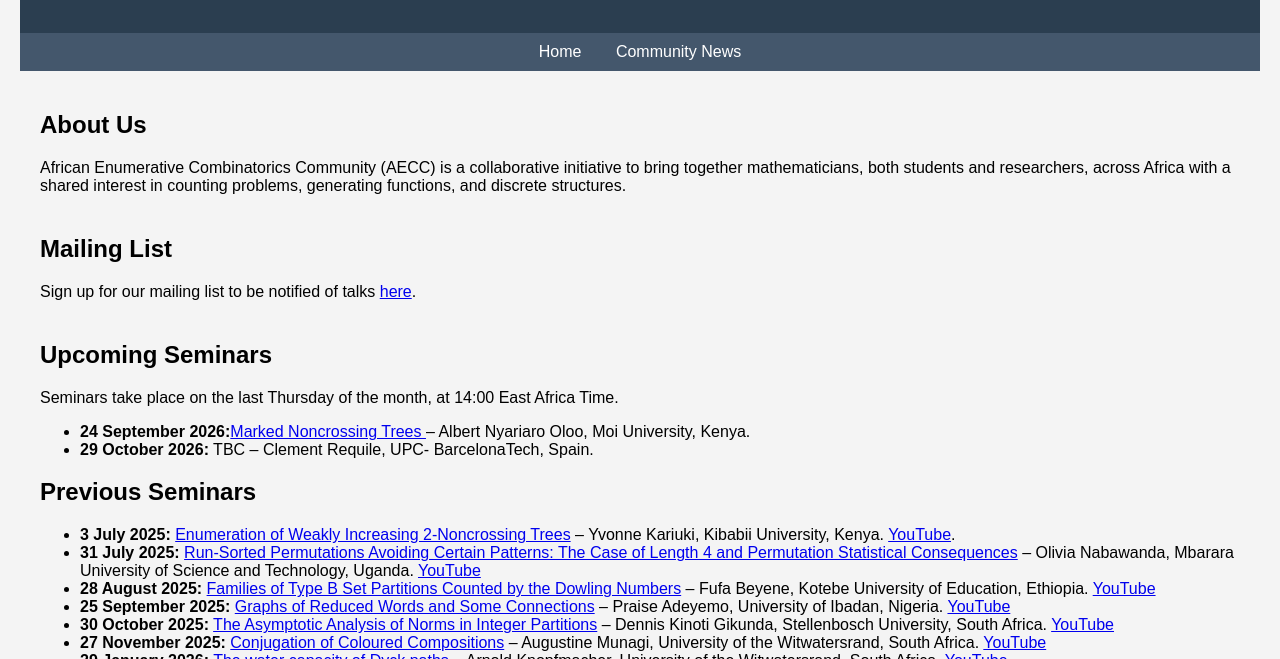
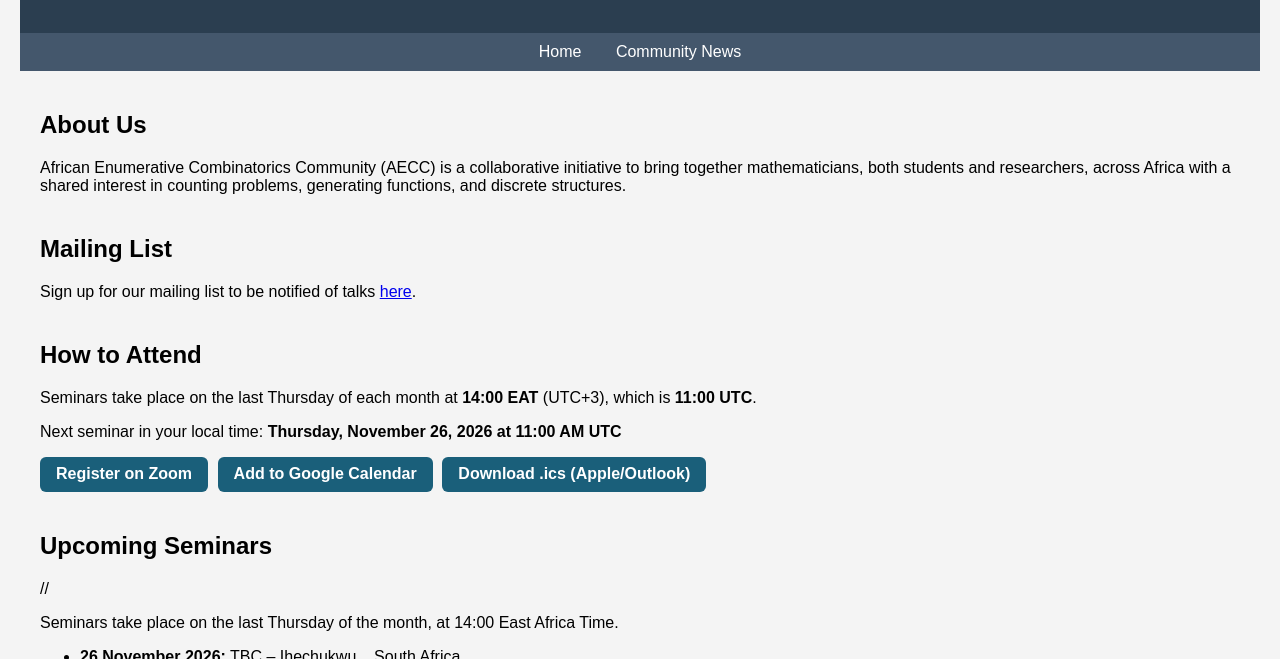
Before and after one commit to african-enumerative-combinatorics/african-enumerative-combinatorics.github.io, a plain HTML site: page index.html in a window 1280 px wide. Shown: the part 141-800 px from the top of the page. Drawn offline with Linux system fonts and the light colour scheme.

Commit message:
Update index.html

```diff
--- a/index.html
+++ b/index.html
@@ -128,32 +128,81 @@
     <p>Sign up for our mailing list to be notified of talks <a href="https://forms.gle/CGtWjyBt4ErkQeTB7">here</a>.</p>
   </section>
 
+<section id="attend">
+  <h2>How to Attend</h2>
+  <p>
+    Seminars take place on the last Thursday of each month at
+    <strong>14:00 EAT</strong> (UTC+3), which is <strong>11:00 UTC</strong>.
+  </p>
+  <p id="next-seminar"></p>
+  <p class="attend-buttons">
+    <a class="attend-btn" href="ZOOM_REGISTRATION_LINK" target="_blank" rel="noopener">Register on Zoom</a>
+    <a class="attend-btn" target="_blank" rel="noopener"
+       href="https://calendar.google.com/calendar/render?action=TEMPLATE&text=AECC%20Monthly%20Seminar&dates=20261126T110000Z%2F20261126T120000Z&details=African%20Enumerative%20Combinatorics%20Community%20monthly%20seminar.%20Details%3A%20https%3A%2F%2Fafrican-enumerative-combinatorics.github.io%2F&location=Zoom&recur=RRULE%3AFREQ%3DMONTHLY%3BBYDAY%3D-1TH">Add to Google Calendar</a>
+    <a class="attend-btn" href="aecc-seminars.ics" download>Download .ics (Apple/Outlook)</a>
+  </p>
+</section>
+
+<style>
+  .attend-buttons { display: flex; flex-wrap: wrap; gap: 0.6rem; }
+  .attend-btn {
+    display: inline-block; padding: 0.55rem 1rem; border-radius: 6px;
+    background: #1a5f7a; color: #fff; text-decoration: none; font-weight: 600;
+  }
+  .attend-btn:hover { background: #134659; }
+</style>
+
+<script>
+  // Shows the next "last Thursday, 11:00 UTC" seminar in the visitor's local time
+  function lastThursdayUTC(year, month) {
+    const d = new Date(Date.UTC(year, month + 1, 0)); // last day of the month
+    d.setUTCDate(d.getUTCDate() - ((d.getUTCDay() - 4 + 7) % 7));
+    d.setUTCHours(11, 0, 0, 0);
+    return d;
+  }
+  (function () {
+    const now = new Date();
+    let d = lastThursdayUTC(now.getUTCFullYear(), now.getUTCMonth());
+    if (d.getTime() + 2 * 3600 * 1000 < now.getTime()) {
+      d = lastThursdayUTC(now.getUTCFullYear(), now.getUTCMonth() + 1);
+    }
+    const local = d.toLocaleString(undefined, {
+      weekday: "long", day: "numeric", month: "long", year: "numeric",
+      hour: "2-digit", minute: "2-digit", timeZoneName: "short"
+    });
+    document.getElementById("next-seminar").innerHTML =
+      "Next seminar in your local time: <strong>" + local + "</strong>";
+  })();
+</script>
+
+
   <section id="seminars">
     <h2>Upcoming Seminars</h2>
-    <p>Seminars take place on the last Thursday of the month, at 14:00 East Africa Time.</p>
+    //<p>Seminars take place on the last Thursday of the month, at 14:00 East Africa Time.</p>
     <ul>
-      <li><strong>24 September 2026:</strong><a href="Albert.html">Marked Noncrossing Trees </a> – Albert Nyariaro Oloo, Moi University, Kenya.</li>
-      <li><strong>29 October 2026:</strong> TBC </a> – Clement Requile, UPC- BarcelonaTech, Spain.</li>
+      <li><strong>26 November 2026:</strong> TBC </a> – Ihechukwu, , South Africa.</li>
+      <li><strong>25 February 2027:</strong> TBC </a> – Clement Requile, UPC- BarcelonaTech, Spain.</li>
 
     </ul>
 
     <h2>Previous Seminars</h2>
     <ul>
-      <li><strong>3 July 2025:</strong> <a href="yvonne.html">Enumeration of Weakly Increasing 2-Noncrossing Trees</a> – Yvonne Kariuki, Kibabii University, Kenya. <a href="https://www.youtube.com/watch?v=sY6-Jvy4Y7c">YouTube</a>.</li>
-      <li><strong>31 July 2025:</strong> <a href="olivia.html">Run-Sorted Permutations Avoiding Certain Patterns: The Case of Length 4 and Permutation Statistical Consequences</a> – Olivia Nabawanda, Mbarara University of Science and Technology, Uganda. <a href="https://youtu.be/BTqFquc9W2A">YouTube</a></li>
-      <li><strong>28 August 2025:</strong> <a href="fufa.html">Families of Type B Set Partitions Counted by the Dowling Numbers</a> – Fufa Beyene, Kotebe University of Education, Ethiopia. <a href="https://www.youtube.com/watch?v=aFChWOHjj0M">YouTube</a></li>
-      <li><strong>25 September 2025:</strong> <a href="praise.html">Graphs of Reduced Words and Some Connections</a> – Praise Adeyemo, University of Ibadan, Nigeria. <a href="https://youtu.be/0zWRK9wfrNU">YouTube</a></li>
-      <li><strong>30 October 2025:</strong> <a href="dennis.html">The Asymptotic Analysis of Norms in Integer Partitions</a> – Dennis Kinoti Gikunda, Stellenbosch University, South Africa. <a href="https://www.youtube.com/watch?v=9gqcLuz2EUk">YouTube</a></li>
-      <li><strong>27 November 2025:</strong> <a href="augustine.html">Conjugation of Coloured Compositions</a> – Augustine Munagi, University of the Witwatersrand, South Africa. <a href="https://www.youtube.com/watch?v=iEnSyEr3sCY">YouTube</a></li>
-      <li><strong>29 January 2026:</strong> <a href="arnold.html">The water capacity of Dyck paths</a> – Arnold Knopfmacher, University of the Witwatersrand, South Africa. <a href="https://www.youtube.com/watch?v=6PmEtvg9G8k">YouTube</a></li>
-      <li><strong>26 February 2026:</strong> <a href="isaac.html">Generalized plane trees</a> – Isaac Owino Okoth, Maseno University, Kenya. <a href="https://www.youtube.com/watch?v=kRQbB5ObNkI&t=1162s">YouTube</a></li>
-      <li><strong>26 March 2026:</strong> <a href="naina.html">A probabilistic framework for the study of  parameters of random trees</a> – Dimbinaina Ralaivaosaona, Stellenbosch University, South Africa.<a href="https://www.youtube.com/watch?v=d9JB5G2kJAE">YouTube</a></li>
-      <li><strong>30 April 2026:</strong> <a href="stephan.html">Monomial identities in the Weyl algebra</a> – Stephan Wagner, Graz University of Technology, Austria. <a href="https://www.youtube.com/watch?v=fvmkCATmJx0&t=50s">YouTube</a></li>
-      <li><strong>28 May 2026:</strong> <a href="Hans.html">Pattern avoidance in alternating sign rectangles</a> – Hans Hoengesberg, University of Vienna, Austria. <a href="https://www.youtube.com/watch?v=tgpMigSz6tU">YouTube</a></li>
+      <li><strong>24 September 2026:</strong><a href="Albert.html">Marked Noncrossing Trees </a> – Albert Nyariaro Oloo, Moi University, Kenya.<a href="https://www.youtube.com/watch?v=BtAmvZCdEKg&t=52s">YouTube</a></li>
+      <li><strong>27 August 2026:</strong> <a href="ilse.html">The Art of Bijections: Alternating Sign Matrices and Littlewood Identities </a> – Ilse Fischer, University of Vienna, Austria.<a href="https://www.youtube.com/watch?v=H8asrWngj3o">YouTube</a></li>
+      <li><strong>30 July 2026:</strong>  <a href="fidel.html">On a variant of k-plane trees</a> – Fidel Ochieng, Moi University, Kenya. <a href="https://www.youtube.com/watch?v=s7n94PZa9qY">YouTube</a></li>
       <li><strong>25 June 2026:</strong> <a href="jan.html">Weight distribution bounds to relate minimum distance,
 list decoding, and symmetric channel performance</a> – Jan Hazla, Research Chair, AIMS Rwanda, Kigali.<a href="https://www.youtube.com/watch?v=vJbQpjfC_U4">YouTube</a></li>
-      <li><strong>30 July 2026:</strong>  <a href="fidel.html">On a variant of k-plane trees</a> – Fidel Ochieng, Moi University, Kenya. <a href="https://www.youtube.com/watch?v=s7n94PZa9qY">YouTube</a></li>
-      <li><strong>27 August 2026:</strong> <a href="ilse.html">The Art of Bijections: Alternating Sign Matrices and Littlewood Identities </a> – Ilse Fischer, University of Vienna, Austria.<a href="https://www.youtube.com/watch?v=H8asrWngj3o">YouTube</a></li>
+      <li><strong>28 May 2026:</strong> <a href="Hans.html">Pattern avoidance in alternating sign rectangles</a> – Hans Hoengesberg, University of Vienna, Austria. <a href="https://www.youtube.com/watch?v=tgpMigSz6tU">YouTube</a></li>
+      <li><strong>30 April 2026:</strong> <a href="stephan.html">Monomial identities in the Weyl algebra</a> – Stephan Wagner, Graz University of Technology, Austria. <a href="https://www.youtube.com/watch?v=fvmkCATmJx0&t=50s">YouTube</a></li>
+      <li><strong>26 March 2026:</strong> <a href="naina.html">A probabilistic framework for the study of  parameters of random trees</a> – Dimbinaina Ralaivaosaona, Stellenbosch University, South Africa.<a href="https://www.youtube.com/watch?v=d9JB5G2kJAE">YouTube</a></li>
+      <li><strong>26 February 2026:</strong> <a href="isaac.html">Generalized plane trees</a> – Isaac Owino Okoth, Maseno University, Kenya. <a href="https://www.youtube.com/watch?v=kRQbB5ObNkI&t=1162s">YouTube</a></li>
+      <li><strong>29 January 2026:</strong> <a href="arnold.html">The water capacity of Dyck paths</a> – Arnold Knopfmacher, University of the Witwatersrand, South Africa. <a href="https://www.youtube.com/watch?v=6PmEtvg9G8k">YouTube</a></li>
+      <li><strong>27 November 2025:</strong> <a href="augustine.html">Conjugation of Coloured Compositions</a> – Augustine Munagi, University of the Witwatersrand, South Africa. <a href="https://www.youtube.com/watch?v=iEnSyEr3sCY">YouTube</a></li>
+      <li><strong>30 October 2025:</strong> <a href="dennis.html">The Asymptotic Analysis of Norms in Integer Partitions</a> – Dennis Kinoti Gikunda, Stellenbosch University, South Africa. <a href="https://www.youtube.com/watch?v=9gqcLuz2EUk">YouTube</a></li>
+      <li><strong>25 September 2025:</strong> <a href="praise.html">Graphs of Reduced Words and Some Connections</a> – Praise Adeyemo, University of Ibadan, Nigeria. <a href="https://youtu.be/0zWRK9wfrNU">YouTube</a></li>
+      <li><strong>28 August 2025:</strong> <a href="fufa.html">Families of Type B Set Partitions Counted by the Dowling Numbers</a> – Fufa Beyene, Kotebe University of Education, Ethiopia. <a href="https://www.youtube.com/watch?v=aFChWOHjj0M">YouTube</a></li>
+      <li><strong>31 July 2025:</strong> <a href="olivia.html">Run-Sorted Permutations Avoiding Certain Patterns: The Case of Length 4 and Permutation Statistical Consequences</a> – Olivia Nabawanda, Mbarara University of Science and Technology, Uganda. <a href="https://youtu.be/BTqFquc9W2A">YouTube</a></li>
+      <li><strong>3 July 2025:</strong> <a href="yvonne.html">Enumeration of Weakly Increasing 2-Noncrossing Trees</a> – Yvonne Kariuki, Kibabii University, Kenya. <a href="https://www.youtube.com/watch?v=sY6-Jvy4Y7c">YouTube</a>.</li>
 
 
 
```
